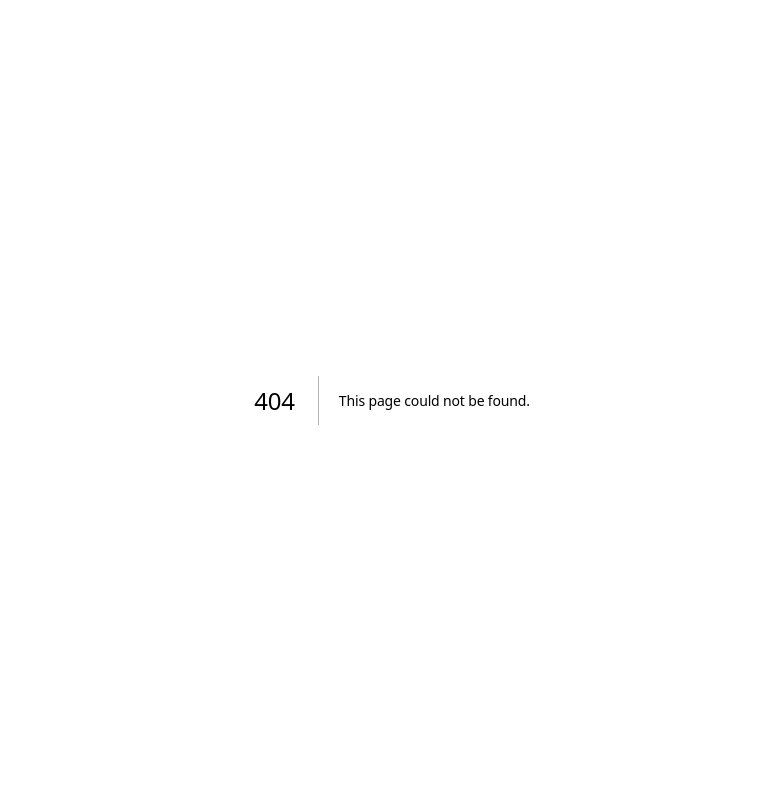
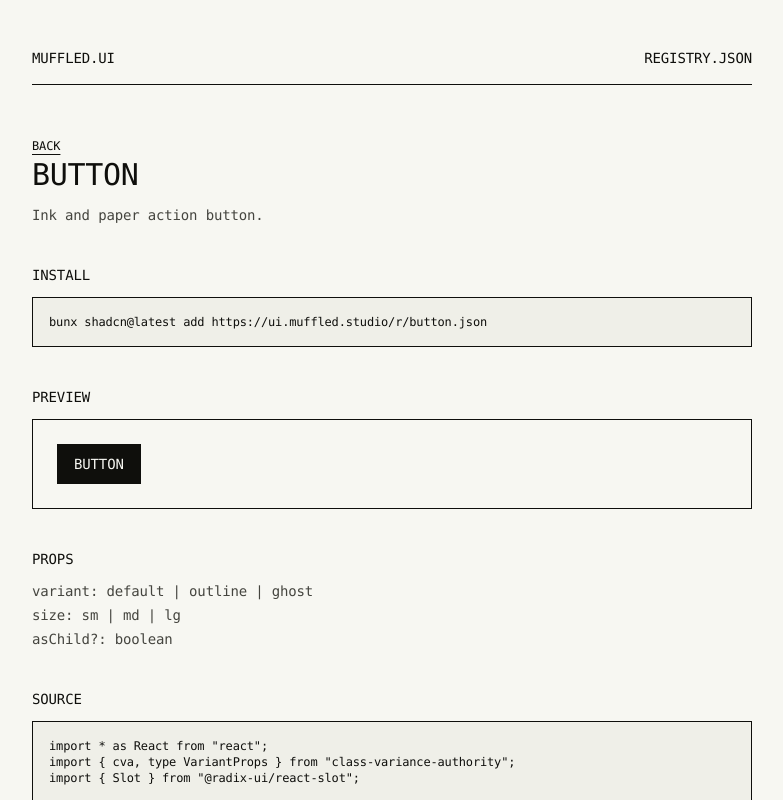
Before and after one commit to muffled-studio/muffled.ui, a Next.js app: page /components/button/ in a window 1280 px wide. Before the commit this address had no page. Shown: the top 800 px of the page, without its empty margins (248-1031 px from the left). Built offline with nearby package versions, Linux system fonts and the light colour scheme.

Commit message:
feat(docs): build static registry docs pages
Replace the default app route with a restrained docs experience and statically generated component detail pages driven by the registry manifest.

```diff
--- /dev/null
+++ b/app/(docs)/components/[slug]/page.tsx
@@ -0,0 +1,101 @@
+import { readFile } from "node:fs/promises";
+import { resolve } from "node:path";
+import Link from "next/link";
+import { notFound } from "next/navigation";
+
+import registry from "@/registry.json";
+import { Button } from "@/registry/ui/button";
+import {
+  Card,
+  CardContent,
+  CardDescription,
+  CardHeader,
+  CardTitle,
+} from "@/registry/ui/card";
+import { Input } from "@/registry/ui/input";
+
+const componentProps: Record<string, string[]> = {
+  button: ["variant: default | outline | ghost", "size: sm | md | lg", "asChild?: boolean"],
+  card: ["variant: default | outline", "className?: string"],
+  input: ["size: sm | md | lg", "type?: string", "placeholder?: string"],
+};
+
+const componentPreview: Record<string, React.ReactNode> = {
+  button: <Button>Button</Button>,
+  card: (
+    <Card className="max-w-xl">
+      <CardHeader>
+        <CardTitle>Card Title</CardTitle>
+        <CardDescription>Card description text.</CardDescription>
+      </CardHeader>
+      <CardContent>Card content body.</CardContent>
+    </Card>
+  ),
+  input: <Input placeholder="Type here" />,
+};
+
+export function generateStaticParams() {
+  return registry.items
+    .filter((item) => item.type === "registry:ui")
+    .map((item) => ({ slug: item.name }));
+}
+
+export default async function ComponentPage({
+  params,
+}: {
+  params: Promise<{ slug: string }>;
+}) {
+  const { slug } = await params;
+  const item = registry.items.find((registryItem) => registryItem.name === slug);
+
+  if (!item || item.type !== "registry:ui") {
+    notFound();
+  }
+
+  const sourcePath = item.files[0]?.path;
+  const sourceCode = sourcePath
+    ? await readFile(resolve(process.cwd(), sourcePath), "utf8")
+    : "";
+
+  return (
+    <div className="space-y-10">
+      <div className="space-y-3">
+        <Link href="/" className="text-xs uppercase tracking-[-0.01em] underline underline-offset-4">
+          Back
+        </Link>
+        <h1 className="text-3xl uppercase tracking-[-0.01em]">{slug}</h1>
+        <p className="text-sm text-[var(--color-muted-ink)]">{item.description}</p>
+      </div>
+
+      <section className="space-y-3">
+        <h2 className="text-sm uppercase tracking-[-0.01em]">Install</h2>
+        <pre className="overflow-x-auto border border-[var(--color-ink)] bg-[var(--color-paper-2)] p-4 text-xs">
+          {`bunx shadcn@latest add https://ui.muffled.studio/r/${slug}.json`}
+        </pre>
+      </section>
+
+      <section className="space-y-3">
+        <h2 className="text-sm uppercase tracking-[-0.01em]">Preview</h2>
+        <div className="border border-[var(--color-ink)] bg-[var(--color-paper)] p-6">
+          {componentPreview[slug]}
+        </div>
+      </section>
+
+      <section className="space-y-3">
+        <h2 className="text-sm uppercase tracking-[-0.01em]">Props</h2>
+        <ul className="space-y-1 text-sm text-[var(--color-muted-ink)]">
+          {(componentProps[slug] ?? []).map((prop) => (
+            <li key={prop}>{prop}</li>
+          ))}
+        </ul>
+      </section>
+
+      <section className="space-y-3">
+        <h2 className="text-sm uppercase tracking-[-0.01em]">Source</h2>
+        <pre className="overflow-x-auto border border-[var(--color-ink)] bg-[var(--color-paper-2)] p-4 text-xs">
+          {sourceCode}
+        </pre>
+      </section>
+    </div>
+  );
+}
--- /dev/null
+++ b/app/(docs)/layout.tsx
@@ -0,0 +1,20 @@
+import Link from "next/link";
+
+export default function DocsLayout({ children }: { children: React.ReactNode }) {
+  return (
+    <div className="mx-auto flex w-full max-w-3xl flex-1 flex-col px-6 py-12">
+      <header className="mb-12 flex items-center justify-between border-b border-[var(--color-ink)] pb-4">
+        <Link href="/" className="text-sm uppercase tracking-[-0.01em]">
+          muffled.ui
+        </Link>
+        <a
+          className="text-sm uppercase tracking-[-0.01em]"
+          href="https://ui.muffled.studio/registry.json"
+        >
+          registry.json
+        </a>
+      </header>
+      <main className="flex-1">{children}</main>
+    </div>
+  );
+}
--- /dev/null
+++ b/app/(docs)/page.tsx
@@ -0,0 +1,34 @@
+import Link from "next/link";
+
+import registry from "@/registry.json";
+
+const components = registry.items.filter((item) => item.type === "registry:ui");
+
+export default function LandingPage() {
+  return (
+    <div className="space-y-12">
+      <section className="space-y-4">
+        <h1 className="text-3xl uppercase tracking-[-0.01em]">muffled.ui registry</h1>
+        <p className="max-w-2xl text-sm text-[var(--color-muted-ink)]">
+          Ink-and-paper React primitives distributed through a standalone shadcn registry.
+        </p>
+        <pre className="overflow-x-auto border border-[var(--color-ink)] bg-[var(--color-paper-2)] p-4 text-xs">
+          bunx shadcn@latest add https://ui.muffled.studio/r/button.json
+        </pre>
+      </section>
+
+      <section className="space-y-3">
+        <h2 className="text-sm uppercase tracking-[-0.01em]">Components</h2>
+        <ul className="space-y-2 text-sm">
+          {components.map((item) => (
+            <li key={item.name}>
+              <Link href={`/components/${item.name}/`} className="underline underline-offset-4">
+                {item.name}
+              </Link>
+            </li>
+          ))}
+        </ul>
+      </section>
+    </div>
+  );
+}
--- a/app/layout.tsx
+++ b/app/layout.tsx
@@ -1,20 +1,9 @@
 import type { Metadata } from "next";
-import { Geist, Geist_Mono } from "next/font/google";
 import "./globals.css";
 
-const geistSans = Geist({
-  variable: "--font-geist-sans",
-  subsets: ["latin"],
-});
-
-const geistMono = Geist_Mono({
-  variable: "--font-geist-mono",
-  subsets: ["latin"],
-});
-
 export const metadata: Metadata = {
-  title: "Create Next App",
-  description: "Generated by create next app",
+  title: "muffled.ui",
+  description: "Standalone shadcn registry for muffled.ui components.",
 };
 
 export default function RootLayout({
@@ -23,10 +12,7 @@ export default function RootLayout({
   children: React.ReactNode;
 }>) {
   return (
-    <html
-      lang="en"
-      className={`${geistSans.variable} ${geistMono.variable} h-full antialiased`}
-    >
+    <html lang="en" className="h-full antialiased">
       <body className="min-h-full flex flex-col">{children}</body>
     </html>
   );
--- a/app/page.tsx
+++ /dev/null
@@ -1,65 +0,0 @@
-import Image from "next/image";
-
-export default function Home() {
-  return (
-    <div className="flex flex-col flex-1 items-center justify-center bg-zinc-50 font-sans dark:bg-black">
-      <main className="flex flex-1 w-full max-w-3xl flex-col items-center justify-between py-32 px-16 bg-white dark:bg-black sm:items-start">
-        <Image
-          className="dark:invert"
-          src="/next.svg"
-          alt="Next.js logo"
-          width={100}
-          height={20}
-          priority
-        />
-        <div className="flex flex-col items-center gap-6 text-center sm:items-start sm:text-left">
-          <h1 className="max-w-xs text-3xl font-semibold leading-10 tracking-tight text-black dark:text-zinc-50">
-            To get started, edit the page.tsx file.
-          </h1>
-          <p className="max-w-md text-lg leading-8 text-zinc-600 dark:text-zinc-400">
-            Looking for a starting point or more instructions? Head over to{" "}
-            <a
-              href="https://vercel.com/templates?framework=next.js&utm_source=create-next-app&utm_medium=appdir-template-tw&utm_campaign=create-next-app"
-              className="font-medium text-zinc-950 dark:text-zinc-50"
-            >
-              Templates
-            </a>{" "}
-            or the{" "}
-            <a
-              href="https://nextjs.org/learn?utm_source=create-next-app&utm_medium=appdir-template-tw&utm_campaign=create-next-app"
-              className="font-medium text-zinc-950 dark:text-zinc-50"
-            >
-              Learning
-            </a>{" "}
-            center.
-          </p>
-        </div>
-        <div className="flex flex-col gap-4 text-base font-medium sm:flex-row">
-          <a
-            className="flex h-12 w-full items-center justify-center gap-2 rounded-full bg-foreground px-5 text-background transition-colors hover:bg-[#383838] dark:hover:bg-[#ccc] md:w-[158px]"
-            href="https://vercel.com/new?utm_source=create-next-app&utm_medium=appdir-template-tw&utm_campaign=create-next-app"
-            target="_blank"
-            rel="noopener noreferrer"
-          >
-            <Image
-              className="dark:invert"
-              src="/vercel.svg"
-              alt="Vercel logomark"
-              width={16}
-              height={16}
-            />
-            Deploy Now
-          </a>
-          <a
-            className="flex h-12 w-full items-center justify-center rounded-full border border-solid border-black/[.08] px-5 transition-colors hover:border-transparent hover:bg-black/[.04] dark:border-white/[.145] dark:hover:bg-[#1a1a1a] md:w-[158px]"
-            href="https://nextjs.org/docs?utm_source=create-next-app&utm_medium=appdir-template-tw&utm_campaign=create-next-app"
-            target="_blank"
-            rel="noopener noreferrer"
-          >
-            Documentation
-          </a>
-        </div>
-      </main>
-    </div>
-  );
-}
```
